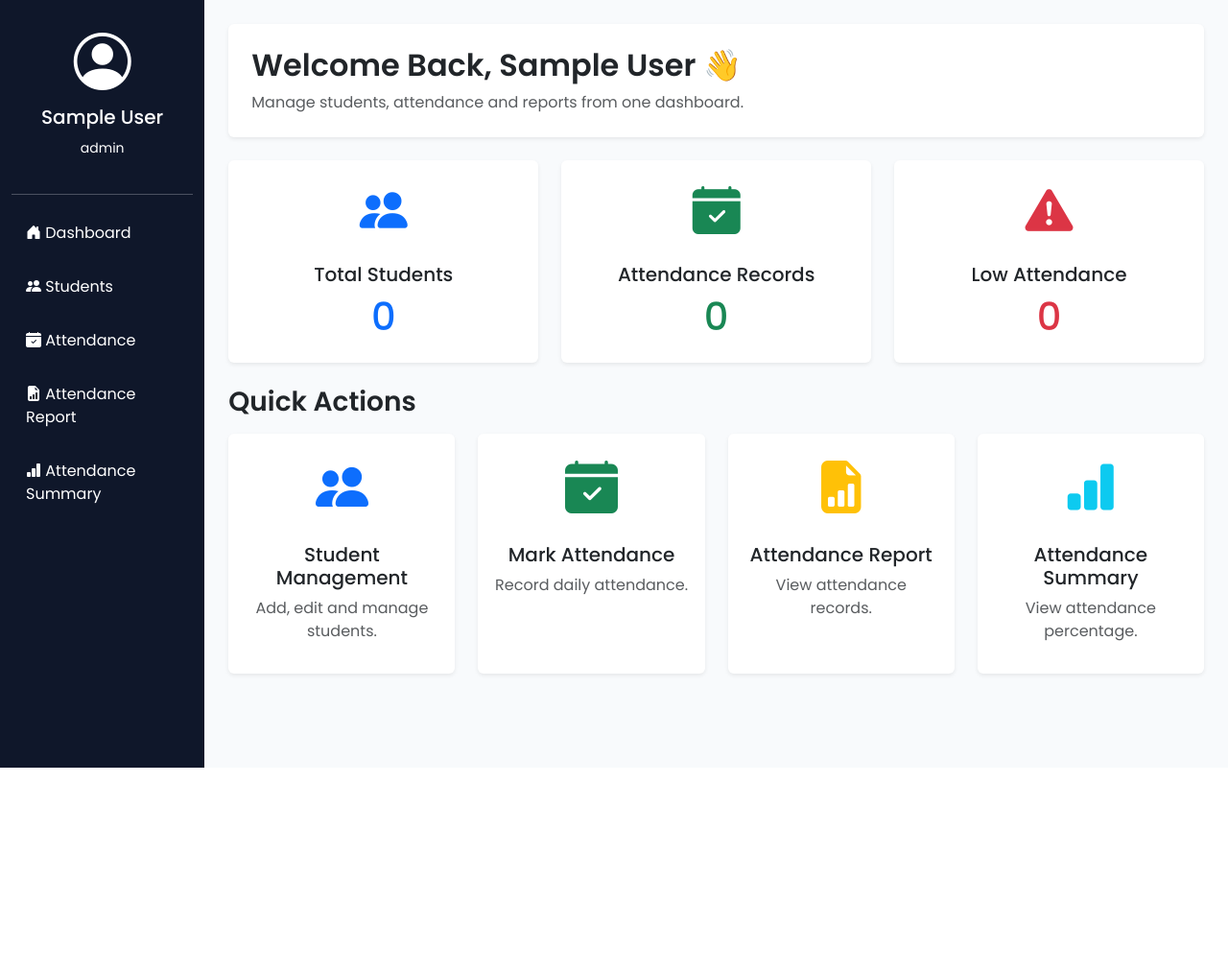
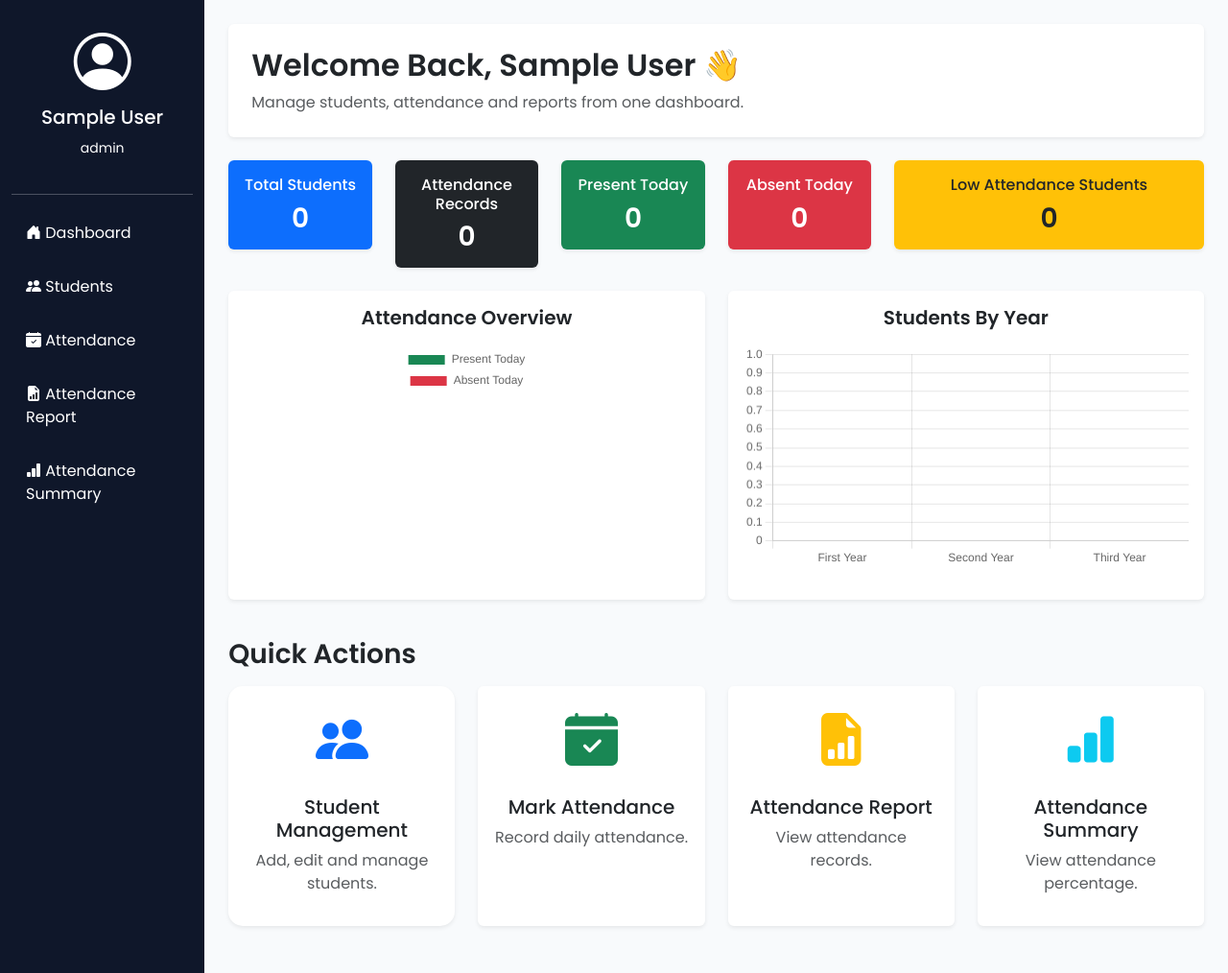
Before and after one commit to Rohit-Ibrampure-coder/-College-Students-Attendance-System, a Flask app: page /dashboard in a window 1280 px wide. Shown: the part 54-1068 px from the top of the page at 96% size. Before the commit the page ends 854 px from the top, so only its background shows below. Run offline with Flask 3, Linux system fonts and the light colour scheme; the visitor is signed in with stand-in values (Sample User, id 1); data that the repository does not hold is empty.

Commit message:
Added dashboard statistics charts attendance summary and bootstrap UI

```diff
--- a/routes/dashboard.py
+++ b/routes/dashboard.py
@@ -9,6 +9,7 @@ from flask_login import (
 )
 from models.student import Student
 from models.attendance import Attendance
+from datetime import date
 
 dashboard_bp = Blueprint(
     "dashboard",
@@ -23,6 +24,30 @@ def dashboard():
     total_students = Student.query.count()
 
     total_attendance = Attendance.query.count()
+
+    today = date.today()
+
+    present_today = Attendance.query.filter_by(
+        attendance_date=today,
+        status="Present"
+    ).count()
+
+    absent_today = Attendance.query.filter_by(
+        attendance_date=today,
+        status="Absent"
+    ).count()
+
+    first_year = Student.query.filter_by(
+        year="First Year"
+    ).count()
+
+    second_year = Student.query.filter_by(
+        year="Second Year"
+    ).count()
+
+    third_year = Student.query.filter_by(
+        year="Third Year"
+    ).count()
 
     low_attendance_students = 0
 
@@ -53,5 +78,10 @@ def dashboard():
         "dashboard.html",
         total_students=total_students,
         total_attendance=total_attendance,
-        low_attendance_students=low_attendance_students
+        low_attendance_students=low_attendance_students,
+        present_today=present_today,
+        absent_today=absent_today,
+        first_year=first_year,
+        second_year=second_year,
+        third_year=third_year
     )
--- a/templates/base.html
+++ b/templates/base.html
@@ -108,6 +108,46 @@
                 min-height: auto;
 
             }
+
+        }
+
+        .quick-card{
+
+            transition: all 0.3s ease;
+
+            border-radius: 15px;
+
+            background: #ffffff;
+
+        }
+
+        .quick-card:hover{
+
+            transform: translateY(-6px);
+
+            box-shadow: 0 12px 25px rgba(0,0,0,0.12);
+
+        }
+
+        .quick-icon{
+
+            font-size: 55px;
+
+        }
+
+        .quick-title{
+
+            font-weight: 600;
+
+            color: #1E293B;
+
+        }
+
+        .quick-text{
+
+            color: #64748B;
+
+            font-size: 14px;
 
         }
 
@@ -223,6 +263,10 @@
 </div>
 
 <script src="https://cdn.jsdelivr.net/npm/bootstrap@5.3.3/dist/js/bootstrap.bundle.min.js"></script>
+<script src="https://cdn.jsdelivr.net/npm/chart.js"></script>
+
+{% block scripts %}
+{% endblock %}
 
 </body>
 
--- a/templates/dashboard.html
+++ b/templates/dashboard.html
@@ -30,31 +30,21 @@ Dashboard
 
 <div class="row">
 
-    <div class="col-md-4 mb-4">
+    <div class="col-lg-2 col-md-4 col-6 mb-4">
 
-        <div class="card border-0 shadow-sm">
+        <div class="card bg-primary text-white border-0 shadow-sm">
 
-            <div class="card-body text-center">
+            <div class="card-body text-center py-3">
 
-                <div class="mb-3">
-
-                    <i class="bi bi-people-fill
-                              text-primary"
-                       style="font-size:50px;"></i>
-
-                </div>
-
-                <h5>
+                <h6>
 
                     Total Students
 
-                </h5>
+                </h6>
 
-                <h1 class="text-primary">
-
+                <h3 class="fw-bold mb-0">
                     {{ total_students }}
-
-                </h1>
+                </h3>
 
             </div>
 
@@ -62,31 +52,21 @@ Dashboard
 
     </div>
 
-    <div class="col-md-4 mb-4">
+    <div class="col-lg-2 col-md-4 col-6 mb-4">
 
-        <div class="card border-0 shadow-sm">
+        <div class="card bg-dark text-white border-0 shadow-sm">
 
-            <div class="card-body text-center">
+            <div class="card-body text-center py-3">
 
-                <div class="mb-3">
-
-                    <i class="bi bi-calendar-check-fill
-                              text-success"
-                       style="font-size:50px;"></i>
-
-                </div>
-
-                <h5>
+                <h6>
 
                     Attendance Records
 
-                </h5>
+                </h6>
 
-                <h1 class="text-success">
-
+                <h3 class="fw-bold mb-0">
                     {{ total_attendance }}
-
-                </h1>
+                </h3>
 
             </div>
 
@@ -94,31 +74,109 @@ Dashboard
 
     </div>
 
-    <div class="col-md-4 mb-4">
+    <div class="col-lg-2 col-md-4 col-6 mb-4">
 
-        <div class="card border-0 shadow-sm">
+        <div class="card bg-success text-white border-0 shadow-sm">
+
+            <div class="card-body text-center py-3">
+
+                <h6>
+
+                    Present Today
+
+                </h6>
+
+                <h3 class="fw-bold mb-0">
+                    {{ present_today }}
+                </h3>
+
+            </div>
+
+        </div>
+
+    </div>
+
+    <div class="col-lg-2 col-md-4 col-6 mb-4">
+
+        <div class="card bg-danger text-white border-0 shadow-sm">
+
+            <div class="card-body text-center py-3">
+
+                <h6>
+
+                    Absent Today
+
+                </h6>
+
+                <h3 class="fw-bold mb-0">
+                    {{ absent_today }}
+                </h3>
+
+            </div>
+
+        </div>
+
+    </div>
+
+    <div class="col-lg-4 col-md-8 col-12 mb-4">
+
+        <div class="card bg-warning border-0 shadow-sm">
+
+            <div class="card-body text-center py-3">
+
+                <h6 class="text-dark">
+
+                    Low Attendance Students
+
+                </h6>
+
+                <h3 class="fw-bold mb-0">
+                    {{ low_attendance_students }}
+                </h3>
+
+            </div>
+
+        </div>
+
+    </div>
+
+</div>
+
+<div class="row mb-4">
+
+    <div class="col-lg-6 mb-3">
+
+        <div class="card border-0 shadow-sm h-100">
 
             <div class="card-body text-center">
 
-                <div class="mb-3">
+                <h5 class="fw-bold mb-3">
+                    Attendance Overview
+                </h5>
 
-                    <i class="bi bi-exclamation-triangle-fill
-                              text-danger"
-                       style="font-size:50px;"></i>
-
+                <div style="max-width:250px; margin:auto;">
+                    <canvas id="attendanceChart"></canvas>
                 </div>
 
-                <h5>
+            </div>
 
-                    Low Attendance
+        </div>
 
+    </div>
+
+    <div class="col-lg-6 mb-3">
+
+        <div class="card border-0 shadow-sm h-100">
+
+            <div class="card-body">
+
+                <h5 class="fw-bold text-center mb-3">
+                    Students By Year
                 </h5>
 
-                <h1 class="text-danger">
-
-                    {{ low_attendance_students }}
-
-                </h1>
+                <div style="height:250px;">
+                    <canvas id="yearChart"></canvas>
+                </div>
 
             </div>
 
@@ -141,7 +199,7 @@ Dashboard
         <a href="/students"
            class="text-decoration-none">
 
-            <div class="card border-0 shadow-sm h-100">
+            <div class="card quick-card border-0 shadow-sm h-100">
 
                 <div class="card-body text-center">
 
@@ -271,3 +329,102 @@ Dashboard
 </div>
 
 {% endblock %}
+
+{% block scripts %}
+
+<script>
+
+document.addEventListener("DOMContentLoaded", function() {
+
+    const ctx = document.getElementById("attendanceChart");
+
+    if (!ctx) return;
+
+    new Chart(ctx, {
+
+        type: "doughnut",
+
+        data: {
+
+            labels: [
+                "Present Today",
+                "Absent Today"
+            ],
+
+            datasets: [{
+
+                data: [
+                    Number("{{ present_today }}"),
+                    Number("{{ absent_today }}")
+                ],
+
+                backgroundColor: [
+                    "#198754",
+                    "#dc3545"
+                ]
+            }]
+        }
+    });
+
+});
+
+</script>
+
+<script>
+
+const firstYear = Number("{{ first_year }}");
+const secondYear = Number("{{ second_year }}");
+const thirdYear = Number("{{ third_year }}");
+
+const yearCtx =
+    document.getElementById(
+        "yearChart"
+    );
+
+new Chart(yearCtx, {
+
+    type: "bar",
+
+    data: {
+
+        labels: [
+            "First Year",
+            "Second Year",
+            "Third Year"
+        ],
+
+        datasets: [{
+
+            label: "Students",
+
+            data: [
+                firstYear,
+                secondYear,
+                thirdYear
+            ]
+
+        }]
+
+    },
+
+    options: {
+
+        responsive: true,
+
+        plugins: {
+
+            legend: {
+
+                display: false
+
+            }
+
+        }
+
+    }
+
+});
+
+</script>
+
+{% endblock %}
```
Also changed, not shown: models/attendance.py (+8 -0 lines), routes/attendance.py (+29 -1 lines), templates/attendance_summary.html (+5 -2 lines).
